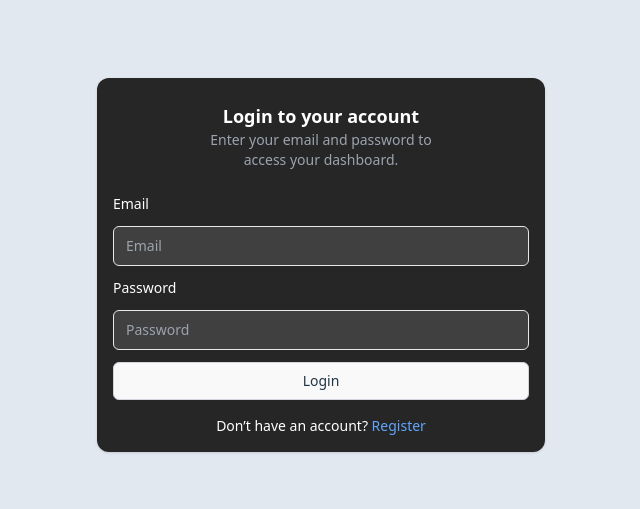
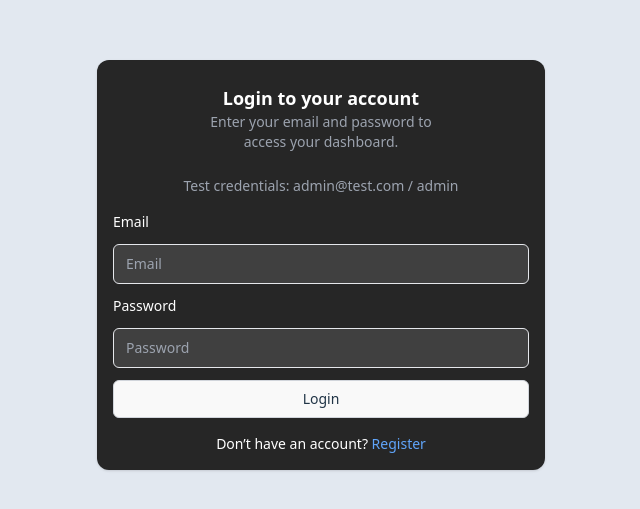
Before and after one commit to mufidaandi/ai-financial-dashboard, a React (Vite) app in the folder client/: page / in a window 1280 px wide. Shown: the part 135-644 px from the top of the page, without its empty margins (319-959 px from the left). Built offline with nearby package versions, Linux system fonts and the light colour scheme; no server answers.

Commit message:
fix: add test credentials information to Login component

```diff
--- a/client/src/pages/Login.jsx
+++ b/client/src/pages/Login.jsx
@@ -40,6 +40,7 @@ function Login() {
           <CardDescription className="text-center text-gray-400 dark:text-gray-300 mb-4 text-sm">Enter your email and password to access your dashboard.</CardDescription>
         </CardHeader>
         <CardContent>
+        <div className="text-sm text-gray-400 dark:text-gray-300 text-center mb-4">Test credentials: admin@test.com / admin</div>
           <form onSubmit={handleSubmit} className="space-y-3">
             <Label htmlFor="email" className="text-m text-white dark:text-gray-200">Email</Label>
             <Input
```
